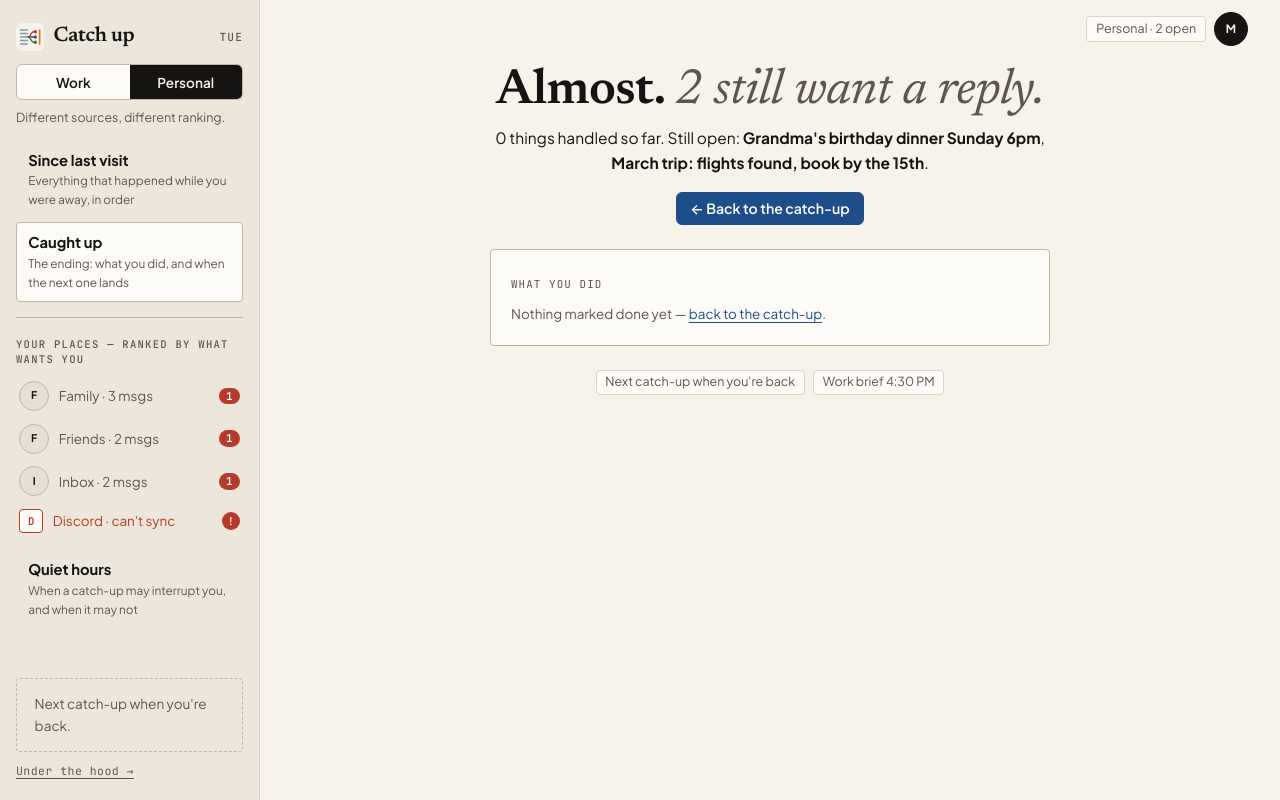
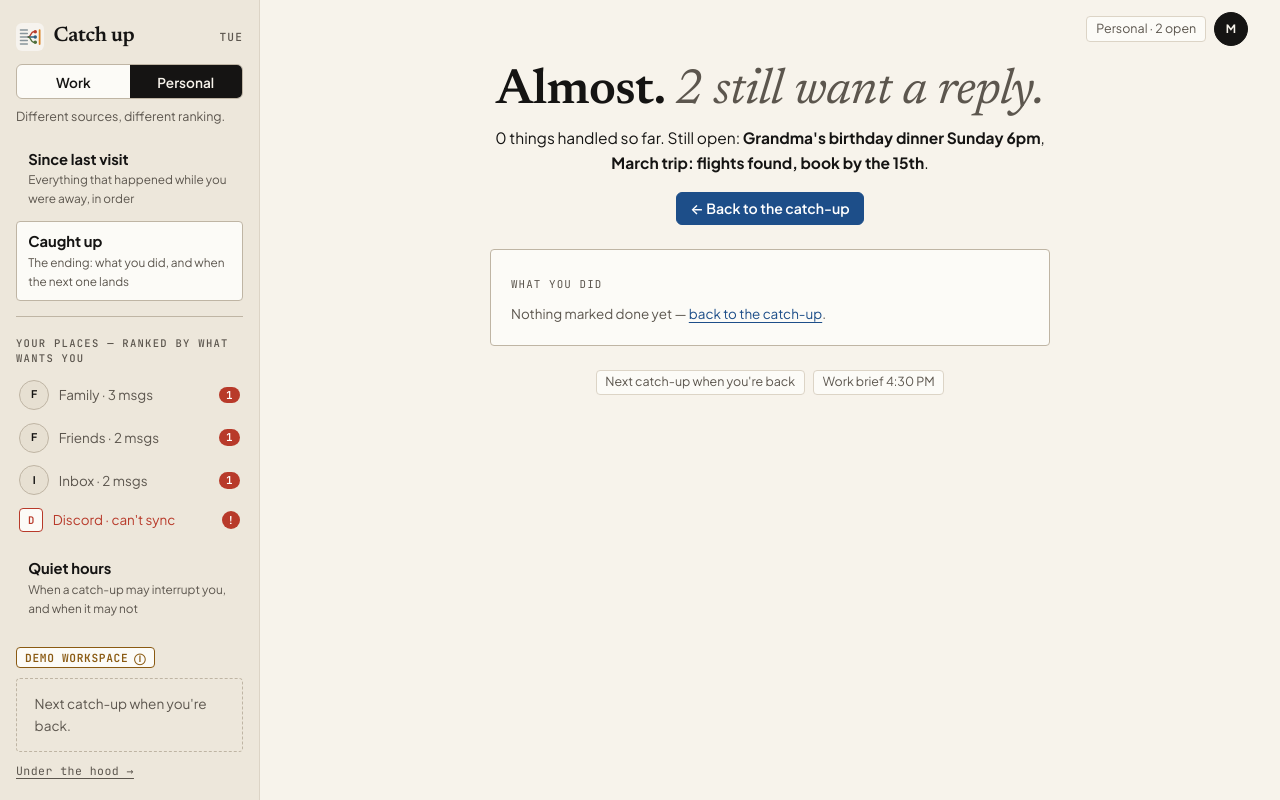
Before and after one commit to Revaant-D/5_Unopsis, a Django app: page /personal/caught-up/ in a window 1280 px wide. Run offline with Django 5.2, Linux system fonts and the light colour scheme; a user stored in the database is signed in; data comes from the database, SQL or seed files in the repository.

Commit message:
F-1: label the sample data with a Demo workspace badge
A badge in the rail of every workspace and setup page opens in place to say
the sources are simulated and that the rest is the real product.

Co-Authored-By: Claude <noreply@anthropic.com>

```diff
--- a/static/css/app.css
+++ b/static/css/app.css
@@ -42,6 +42,16 @@
 }
 .app-rail hr { margin: .75rem 0; }
 .app-rail__foot { margin-top: auto; display: grid; gap: .6rem; padding-top: 1rem; }
+/* F-1: the "Demo workspace" badge and its explanation, opened in place in the rail. */
+.demo-badge { font-size: .8rem; color: var(--app-ink-soft); }
+.demo-badge > summary {
+  display: inline-flex; align-items: center; gap: .35rem; cursor: pointer; list-style: none;
+  font: 600 .7rem var(--f-mono); letter-spacing: .06em; text-transform: uppercase; color: var(--warn);
+  border: 1px solid currentColor; border-radius: 4px; padding: .15rem .5rem; background: var(--app-surface);
+}
+.demo-badge > summary::-webkit-details-marker { display: none; }
+.demo-badge[open] > summary { background: var(--warn); color: var(--app-paper); border-color: var(--warn); }
+.demo-badge[open] p { margin-top: .5rem; line-height: 1.45; }
 .app-rail__under { font-family: var(--f-mono); font-size: .72rem; letter-spacing: .04em; color: var(--app-ink-soft); }
 .app-main { display: flex; flex-direction: column; min-width: 0; }
 .app-topbar { display: flex; justify-content: flex-end; align-items: center; gap: .5rem; padding: .75rem 2rem; min-height: 3.6rem; }
--- /dev/null
+++ b/templates/unopsis/app/_demo_badge.html
@@ -0,0 +1,10 @@
+{% comment %}
+  F-1: say plainly that this workspace runs on sample data. Without it, a viewer either takes
+  the seeded inboxes for real ones or decides the product is a mock-up. A <details> rather than
+  a tooltip so it opens on touch screens and with the keyboard, with no JavaScript.
+{% endcomment %}
+<details class="demo-badge">
+  <summary>Demo workspace <span aria-hidden="true">ⓘ</span></summary>
+  <p class="mb-1">Sources are simulated with sample data: the messages, people and sync times here are made up, not read from real inboxes.</p>
+  <p class="mb-0">Everything else is the real product. The ranking, the brief, the threads and Mark done work exactly as they would on live data. Connecting your own accounts is coming soon.</p>
+</details>
--- a/templates/unopsis/app/_rail_world_foot.html
+++ b/templates/unopsis/app/_rail_world_foot.html
@@ -1,3 +1,4 @@
+{% include "unopsis/app/_demo_badge.html" %}
 <p class="hint small mb-0">
   {% if next_digest %}Next brief {{ next_digest|time:"g:i A" }}{% else %}Briefs build on demand{% endif %}
   {% if space.quiet_start %}· quiet hours from {{ space.quiet_start|time:"g A" }}{% endif %}
--- a/templates/unopsis/app/caught_up.html
+++ b/templates/unopsis/app/caught_up.html
@@ -5,7 +5,7 @@
 {% endcomment %}
 {% block title %}Caught up{% endblock %}
 {% block rail %}{% include "unopsis/app/_rail_world.html" %}{% endblock %}
-{% block rail_foot %}<p class="hint small mb-0">Next catch-up when you're back.</p>{% endblock %}
+{% block rail_foot %}{% include "unopsis/app/_demo_badge.html" %}<p class="hint small mb-0">Next catch-up when you're back.</p>{% endblock %}
 {% block topbar %}<span class="chip">Personal · {% if still %}{{ still|length }} open{% else %}done{% endif %}</span>{% endblock %}
 
 {% block app_content %}
--- a/templates/unopsis/app/personal_catchup.html
+++ b/templates/unopsis/app/personal_catchup.html
@@ -8,6 +8,7 @@
 {% block title %}Catch up{% endblock %}
 {% block rail %}{% include "unopsis/app/_rail_world.html" %}{% endblock %}
 {% block rail_foot %}
+  {% include "unopsis/app/_demo_badge.html" %}
   <p class="hint small mb-0">{{ quiet_places|length }} place{{ quiet_places|length|pluralize }} {{ quiet_places|length|pluralize:"was,were" }} quiet — summarized in one line, not one card each.</p>
 {% endblock %}
 {% block topbar %}{% if brief %}<span class="chip">Personal · {{ hours }}h away</span>{% endif %}{% endblock %}
--- a/templates/unopsis/app/setup_base.html
+++ b/templates/unopsis/app/setup_base.html
@@ -6,6 +6,7 @@
 {% endcomment %}
 {% block rail %}{% include "unopsis/app/_rail_setup.html" %}{% endblock %}
 {% block rail_foot %}
+  {% include "unopsis/app/_demo_badge.html" %}
   <p class="hint small mb-0">Read-only access. Replies are only ever sent by you, from the original platform.</p>
 {% endblock %}
 {% block topbar %}<span class="chip">Setup · {{ step }} of 4</span>{% endblock %}
```
Also changed, not shown: unopsis/test_app_ui.py (+11 -0 lines).
